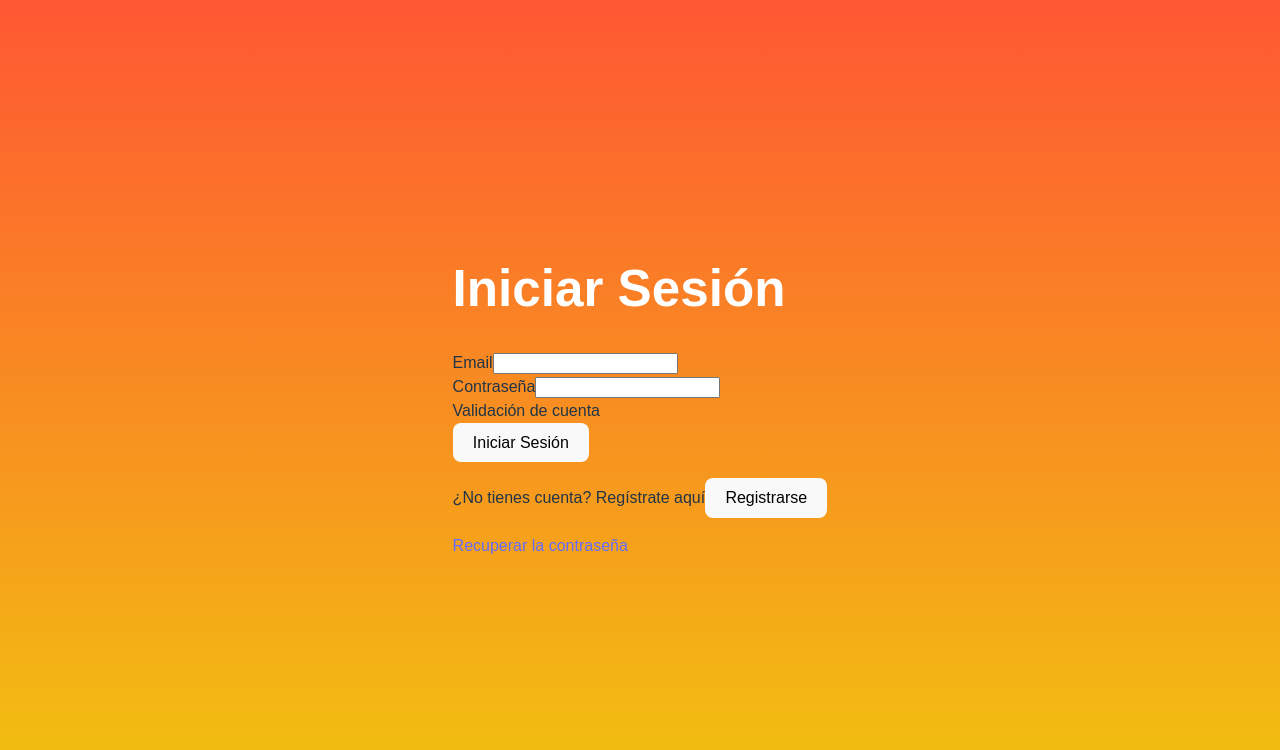
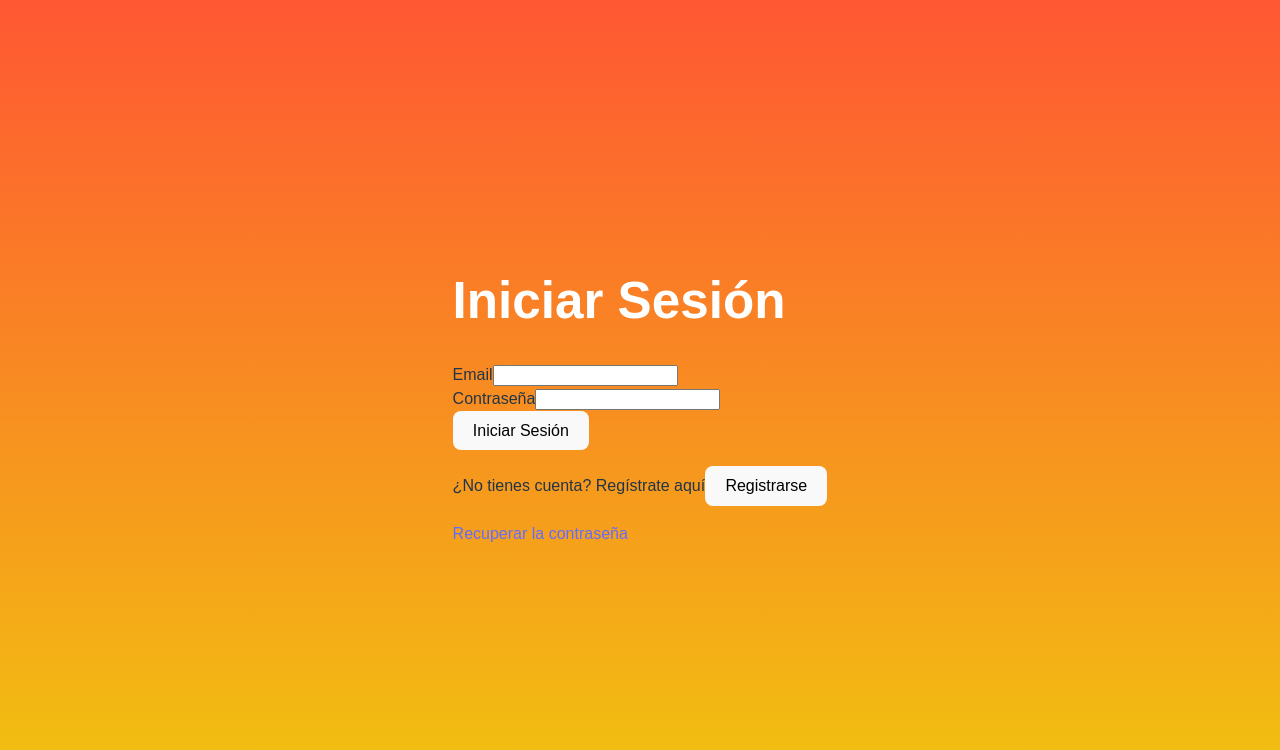
Before and after one commit to BrayanJ08/Mandi_Snap, a React (Vite) app: page /login in a window 1280 px wide. Shown: the top 750 px of the page. Built offline with nearby package versions, Linux system fonts and the light colour scheme; no server answers.

Commit message:
Se comento Validacion de cuenta en Login

```diff
--- a/src/components/Login.jsx
+++ b/src/components/Login.jsx
@@ -65,7 +65,7 @@ const Login = () => {
             checked={validacion}
             onChange={(e) => setValidacion(e.target.checked)}
           /> */}
-            <label>Validación de cuenta</label>
+            {/* <label>Validación de cuenta</label> */}
           </div>
         }
         {error && <p style={{ color: "red" }}>{error}</p>}
```
